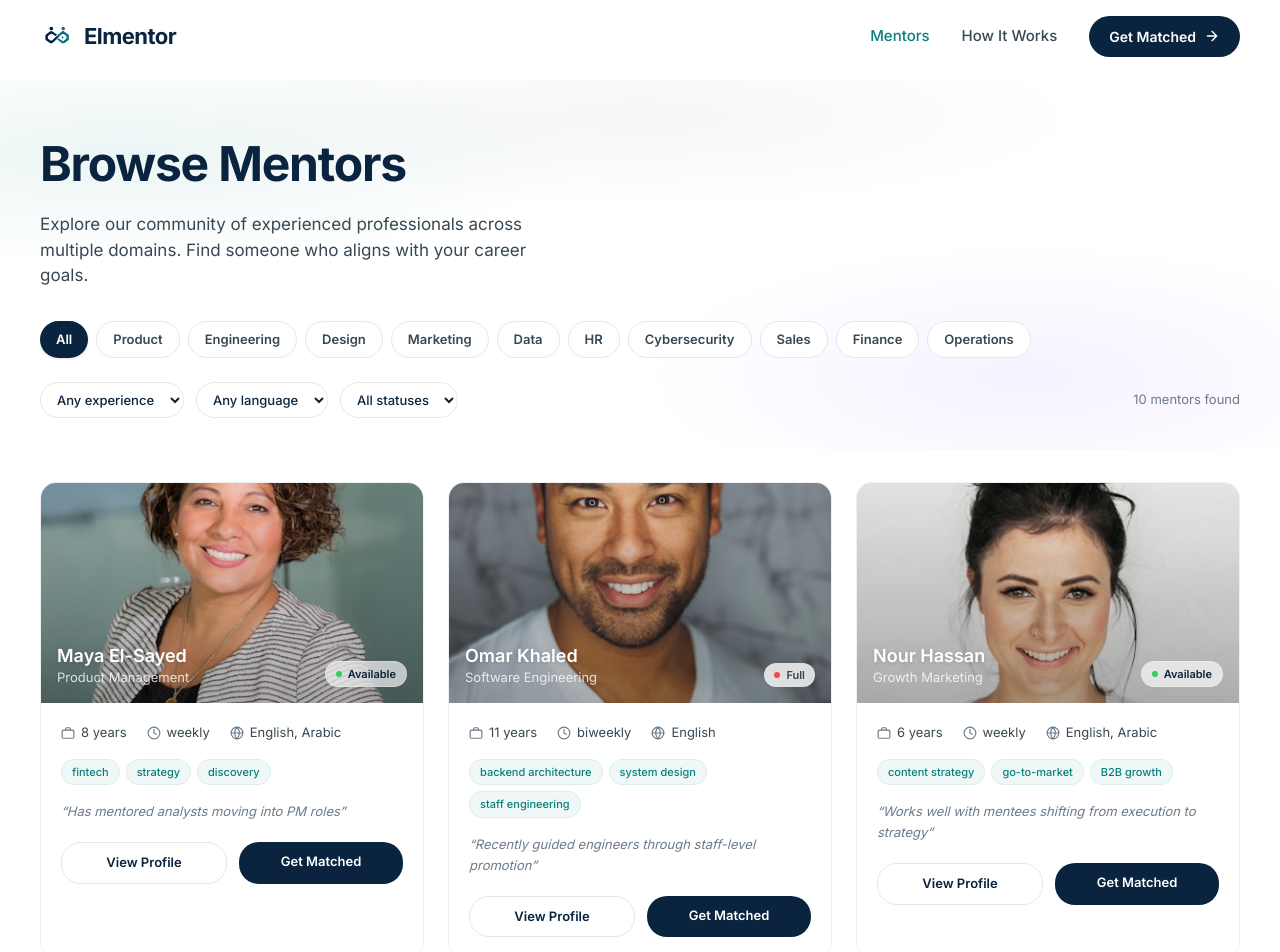
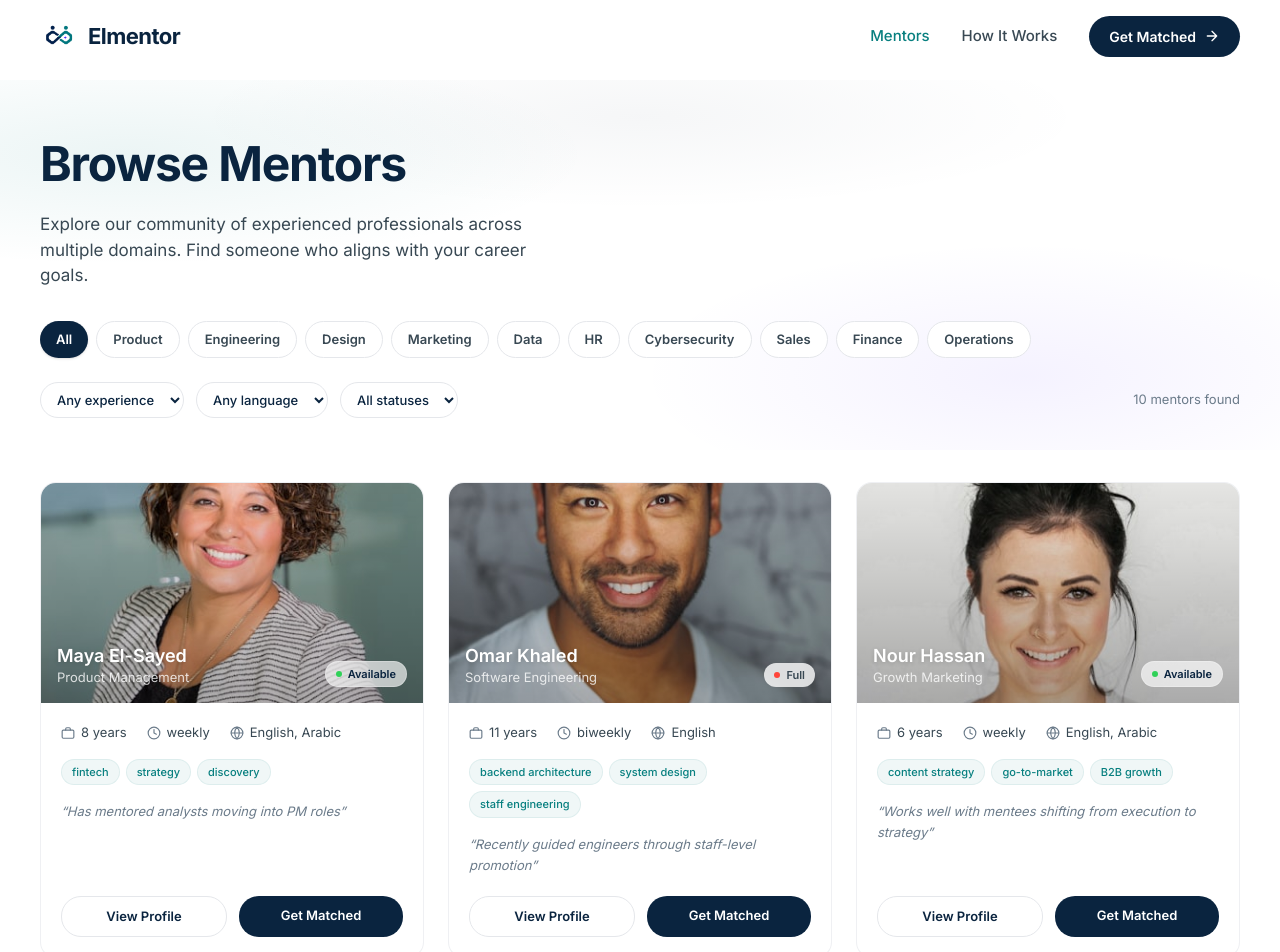
Before and after one commit to nusuqai/Elmentor-Website, a Next.js app: page /mentors in a window 1280 px wide. Shown: the top 952 px of the page. Built offline with nearby package versions, Linux system fonts and the light colour scheme.

Commit message:
fixed alignment issues

```diff
--- a/app/components/Hero.tsx
+++ b/app/components/Hero.tsx
@@ -68,7 +68,7 @@ export default function Hero() {
   return (
     <section className="relative bg-white pt-[88px]">
       {/* ─── Main Hero ─── */}
-      <div className="max-w-[1280px] mx-auto px-6 lg:px-10 py-12 lg:py-16">
+      <div className="max-w-[1280px] mx-auto px-6 lg:px-10 py-6 lg:py-16">
         <div className="flex flex-col lg:flex-row gap-12 lg:gap-16">
           {/* ═══ LEFT COLUMN ═══ */}
           <div className="flex-1 flex flex-col justify-center max-w-[560px]">
--- a/app/components/Navbar.tsx
+++ b/app/components/Navbar.tsx
@@ -46,8 +46,8 @@ export default function Navbar() {
             <Image
               src="/logo.png"
               alt="Elmentor"
-              width={34}
-              height={34}
+              width={38}
+              height={38}
               className="transition-transform duration-300 group-hover:scale-105"
               priority
             />
--- a/app/mentors/page.tsx
+++ b/app/mentors/page.tsx
@@ -185,7 +185,7 @@ function MentorsContent() {
               return (
                 <div
                   key={mentor.id}
-                  className="group bg-white rounded-2xl border border-border/60 overflow-hidden hover:shadow-card-hover hover:-translate-y-1 transition-all duration-300"
+                  className="group bg-white rounded-2xl border border-border/60 overflow-hidden hover:shadow-card-hover hover:-translate-y-1 transition-all duration-300 flex flex-col"
                 >
                   {/* Photo */}
                   <div className="relative h-[220px] bg-surface overflow-hidden">
@@ -219,7 +219,7 @@ function MentorsContent() {
                   </div>
 
                   {/* Body */}
-                  <div className="p-5">
+                  <div className="p-5 flex flex-col flex-1">
                     <div className="flex items-center gap-5 text-[13px] text-text-secondary mb-4">
                       <span className="flex items-center gap-1.5">
                         <BriefcaseIcon size={14} className="text-text-muted" />
@@ -252,7 +252,7 @@ function MentorsContent() {
                       &ldquo;{mentor.fit_notes[0]}&rdquo;
                     </p>
 
-                    <div className="flex gap-3">
+                    <div className="flex gap-3 mt-auto">
                       <button
                         onClick={() => setSelectedMentor(mentor)}
                         className="flex-1 text-center text-[13px] font-semibold text-navy-base border border-border rounded-lg py-2.5 hover:bg-surface transition-colors cursor-pointer"
```
